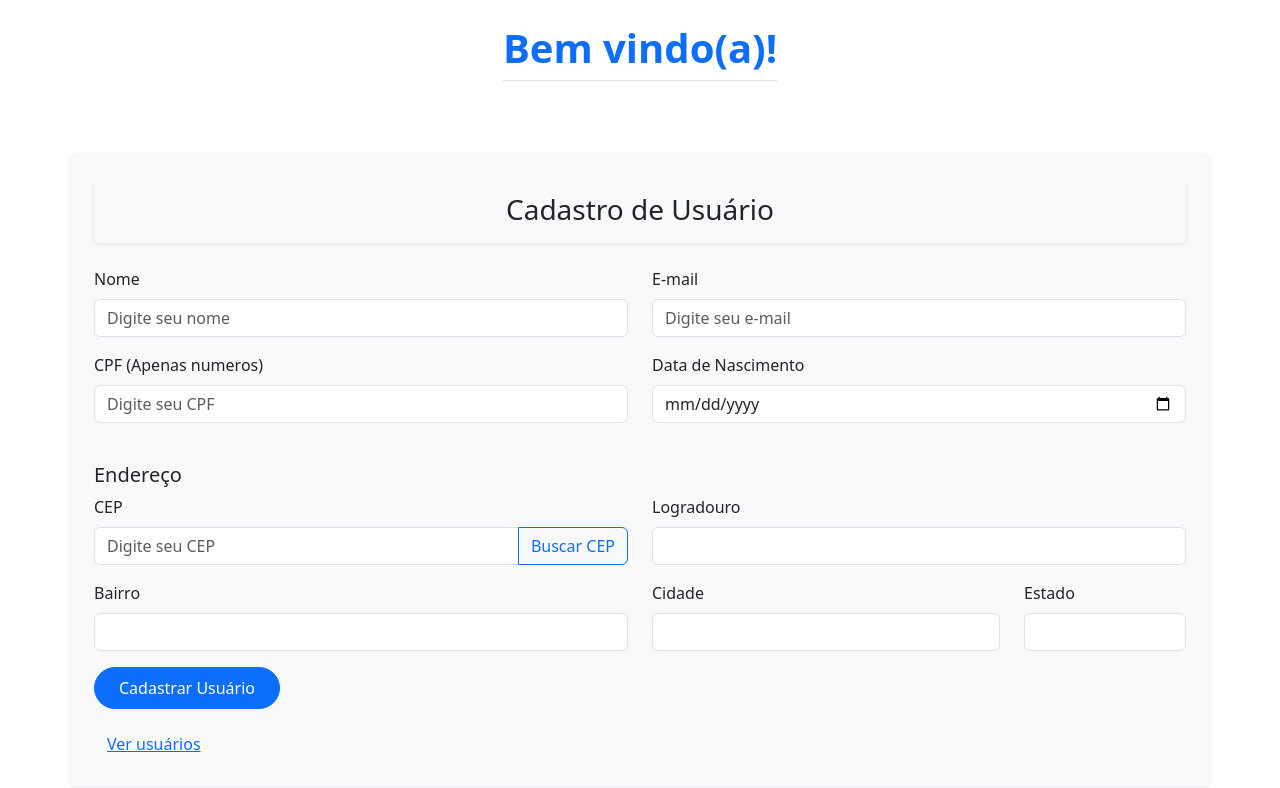
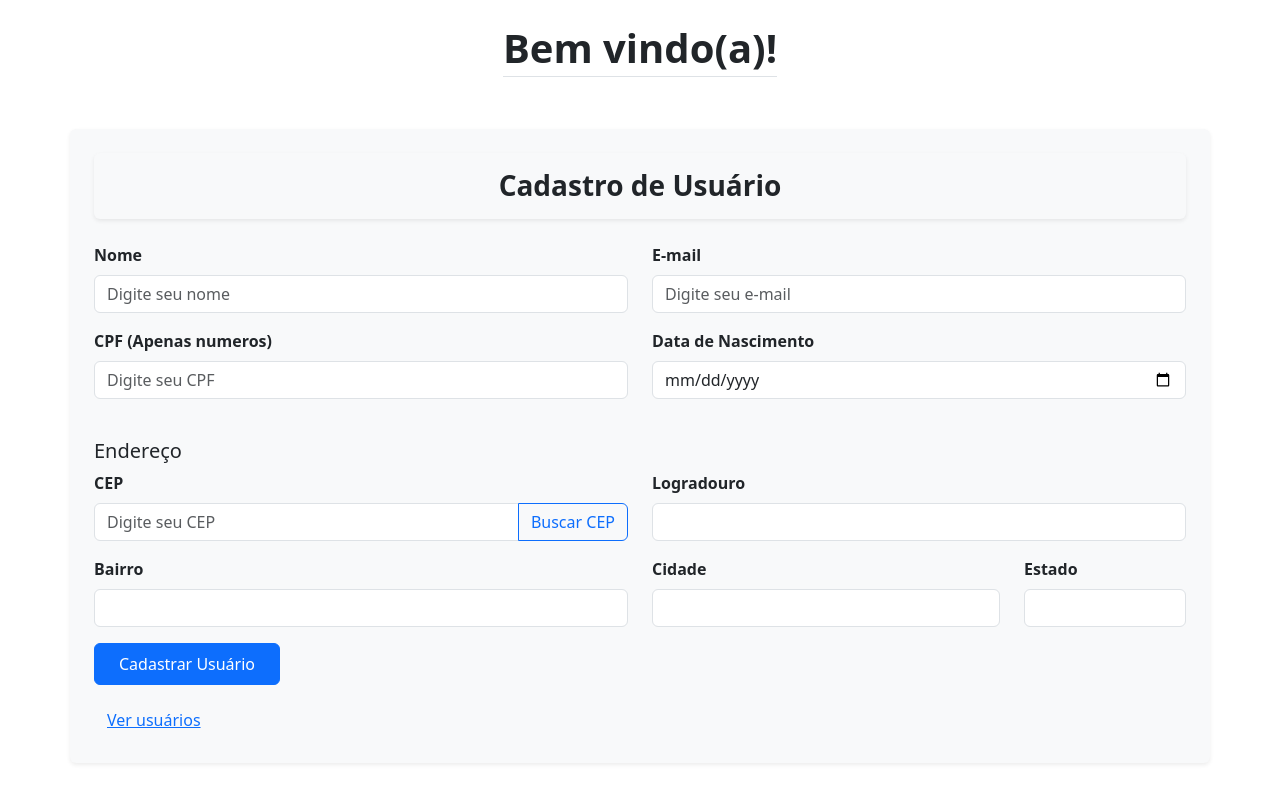
Before and after one commit to leticiasoftsy/desafio1, a React (Vite) app: page / in a window 1280 px wide. Shown: the top 788 px of the page. Built offline with nearby package versions, Linux system fonts and the light colour scheme.

Commit message:
feat: aplicando fw-bold nos titulos

```diff
--- a/src/pages/home/form.tsx
+++ b/src/pages/home/form.tsx
@@ -110,14 +110,17 @@ export default function UserForm() {
 
   return (
     <Container className="mt-4 p-4 bg-light rounded shadow-sm">
-      <h3 className="text-center bg-light text-dark py-3 px-4 rounded shadow-sm mb-4">
+      <h3 className="text-center bg-light text-dark py-3 px-4 rounded fw-bold shadow-sm mb-4">
         Cadastro de Usuário
         </h3>
       <Form onSubmit={handleSubmit}>
         <Row>
           <Col md={6}>
             <Form.Group className="mb-3">
-              <Form.Label>Nome</Form.Label>
+              <Form.Label
+              className="fw-bold">
+                Nome
+              </Form.Label>
               <Form.Control
                 className="rounded"
                 type="text"
@@ -133,7 +136,9 @@ export default function UserForm() {
 
           <Col md={6}>
             <Form.Group className="mb-3">
-              <Form.Label>E-mail</Form.Label>
+              <Form.Label className="fw-bold">
+                E-mail
+              </Form.Label>
               <Form.Control
                 className="rounded"
                 type="email"
@@ -148,7 +153,9 @@ export default function UserForm() {
 
           <Col md={6}>
             <Form.Group className="mb-3">
-              <Form.Label>CPF (Apenas numeros)</Form.Label>
+              <Form.Label className="fw-bold">
+                CPF (Apenas numeros)
+              </Form.Label>
               <Form.Control
                 className="rounded"
                 type="text"
@@ -165,7 +172,9 @@ export default function UserForm() {
 
           <Col md={6}>
             <Form.Group className="mb-3">
-              <Form.Label>Data de Nascimento</Form.Label>
+              <Form.Label className="fw-bold">
+                Data de Nascimento
+              </Form.Label>
               <Form.Control
                 className="rounded"
                 type="date"
@@ -184,14 +193,12 @@ export default function UserForm() {
         <Row>
           <Col md={6}>
             <Form.Group className="mb-3">
-              <Form.Label>CEP</Form.Label>
+              <Form.Label className="fw-bold">
+                CEP
+              </Form.Label>
               <InputGroup>
               <Form.Control
                 className="rounded-start"
-                style={{
-                  borderTopRightRadius: 0,
-                  borderBottomRightRadius: 0,
-                  height:"38px"}}
                 type="text"
                 placeholder="Digite seu CEP"
                 name="cep"
@@ -205,9 +212,6 @@ export default function UserForm() {
               variant="outline-primary"
               onClick={buscarCep}
               className="rounded-end"
-              style={{borderTopLeftRadius: 0,
-                borderBottomLeftRadius: 0,
-                height:"38px"}}
               >
                Buscar CEP
               </Button>
@@ -217,7 +221,9 @@ export default function UserForm() {
 
           <Col md={6}>
             <Form.Group className="mb-3">
-              <Form.Label>Logradouro</Form.Label>
+              <Form.Label className="fw-bold">
+                Logradouro
+              </Form.Label>
               <Form.Control
                 className="rounded"
                 type="text"
@@ -225,13 +231,15 @@ export default function UserForm() {
                 value={formData.endereço.logradouro}
                 onChange={handleEnderecoChange}
                 required
-              />
+                />
             </Form.Group>
           </Col>
 
           <Col md={6}>
             <Form.Group className="mb-3">
-              <Form.Label>Bairro</Form.Label>
+              <Form.Label className="fw-bold">
+                Bairro
+              </Form.Label>
               <Form.Control
                 className="rounded"
                 type="text"
@@ -245,7 +253,9 @@ export default function UserForm() {
 
           <Col md={4}>
             <Form.Group className="mb-3">
-              <Form.Label>Cidade</Form.Label>
+              <Form.Label className="fw-bold">
+                Cidade
+              </Form.Label>
               <Form.Control
                 className="rounded"
                 type="text"
@@ -259,7 +269,9 @@ export default function UserForm() {
 
           <Col md={2}>
             <Form.Group className="mb-3">
-              <Form.Label>Estado</Form.Label>
+              <Form.Label className="fw-bold">
+                Estado
+                </Form.Label>
               <Form.Control
                 className="rounded"
                 type="text"
@@ -272,7 +284,10 @@ export default function UserForm() {
           </Col>
         </Row>
 
-        <Button type="submit" variant="primary" className="px-4 py-2 rounded-pill">
+        <Button
+                type="submit"
+                variant="primary"
+                className="px-4 py-2 rounded">
           Cadastrar Usuário
         </Button>
       </Form>
--- a/src/pages/home/index.tsx
+++ b/src/pages/home/index.tsx
@@ -4,7 +4,7 @@ export default function HomePage(){
     return(
        <>
        <div className="d-flex flex-column align-items-center justify-content-center p-4">
-       <h1 className="text-center text-primary fw-bold border-bottom pb-2 mb-4">
+       <h1 className="text-center fw-bold border-bottom pb-1 mb-1">
          Bem vindo(a)!
        </h1>
        </div>
```
